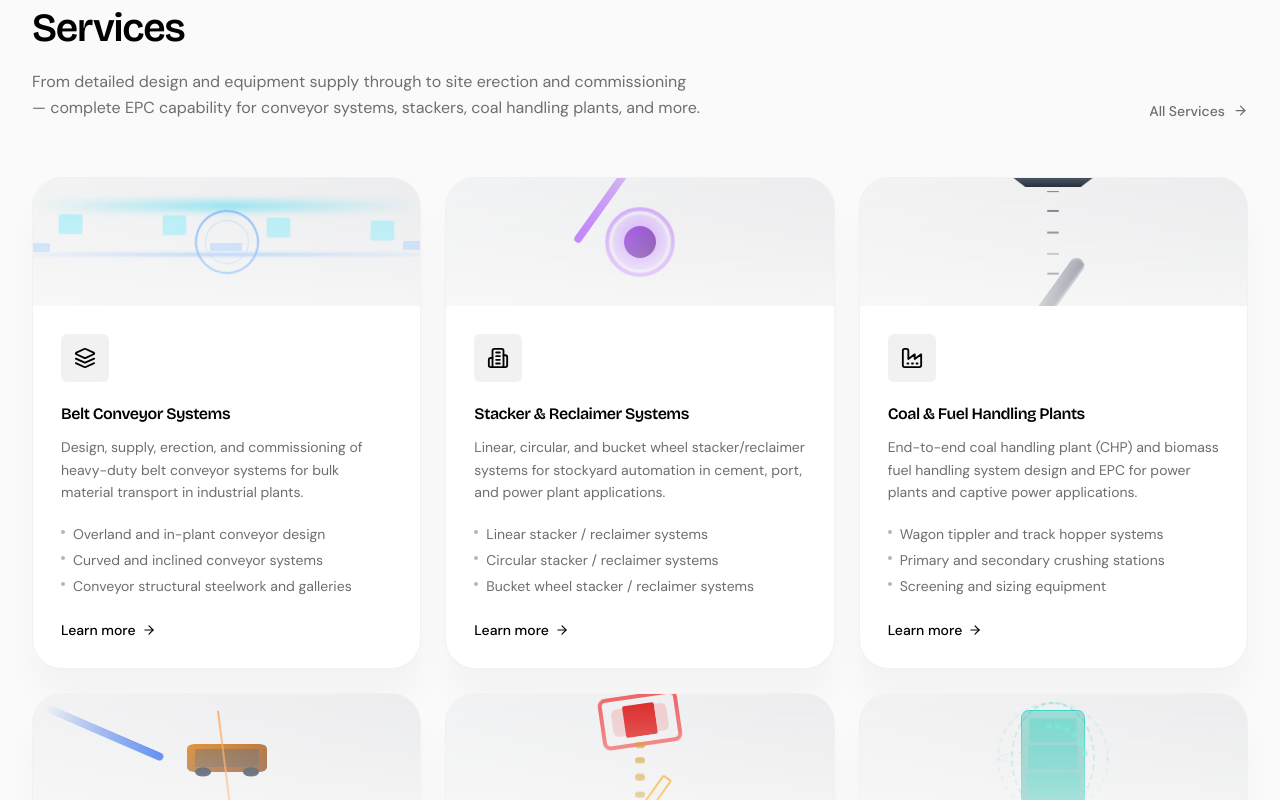
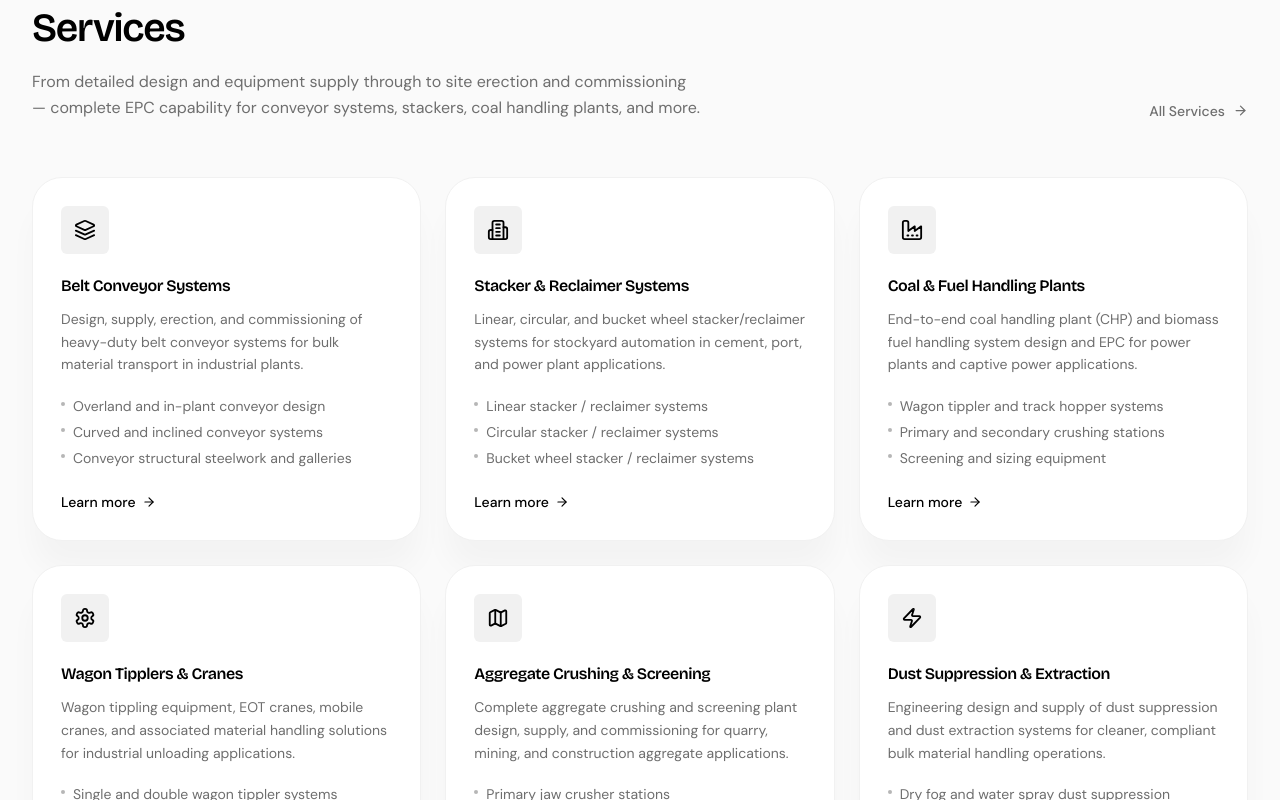
Before and after one commit to feelin-good/website-redesign, a Next.js app: page / in a window 1280 px wide. Shown: the part 1180-1980 px from the top of the page. Built offline with nearby package versions, Linux system fonts and the light colour scheme.

Commit message:
Remove 3D animations from homepage services cards

```diff
--- a/components/sections/ServicesOverview.tsx
+++ b/components/sections/ServicesOverview.tsx
@@ -3,7 +3,6 @@ import { ArrowRight } from 'lucide-react'
 import { SectionHeader } from '@/components/ui/SectionHeader'
 import { AnimateOnScroll } from '@/components/ui/AnimateOnScroll'
 import { Icon } from '@/components/ui/Icon'
-import { Card3DAnimation } from '@/components/ui/Card3DAnimation'
 import { SERVICES } from '@/lib/data/services'
 
 export function ServicesOverview() {
@@ -34,16 +33,6 @@ export function ServicesOverview() {
                            shadow-humble hover:shadow-[0_40px_40px_-5px_rgba(0,0,0,0.05)] hover:-translate-y-0.5
                            transition-all duration-300 overflow-hidden"
               >
-                {/* 3D Animation Background */}
-                <div className="relative h-32 bg-gradient-to-br from-slate-900/5 to-slate-900/10 overflow-hidden">
-                  <Card3DAnimation
-                    type={service.slug as any}
-                    className="absolute inset-0"
-                  />
-                  {/* Overlay for better text contrast */}
-                  <div className="absolute inset-0 bg-gradient-to-t from-white/60 to-transparent pointer-events-none"></div>
-                </div>
-
                 <div className="p-7 flex flex-col flex-1">
                   {/* Icon */}
                   <div className="w-12 h-12 rounded-[6px] bg-ghost-white group-hover:bg-ink
```
